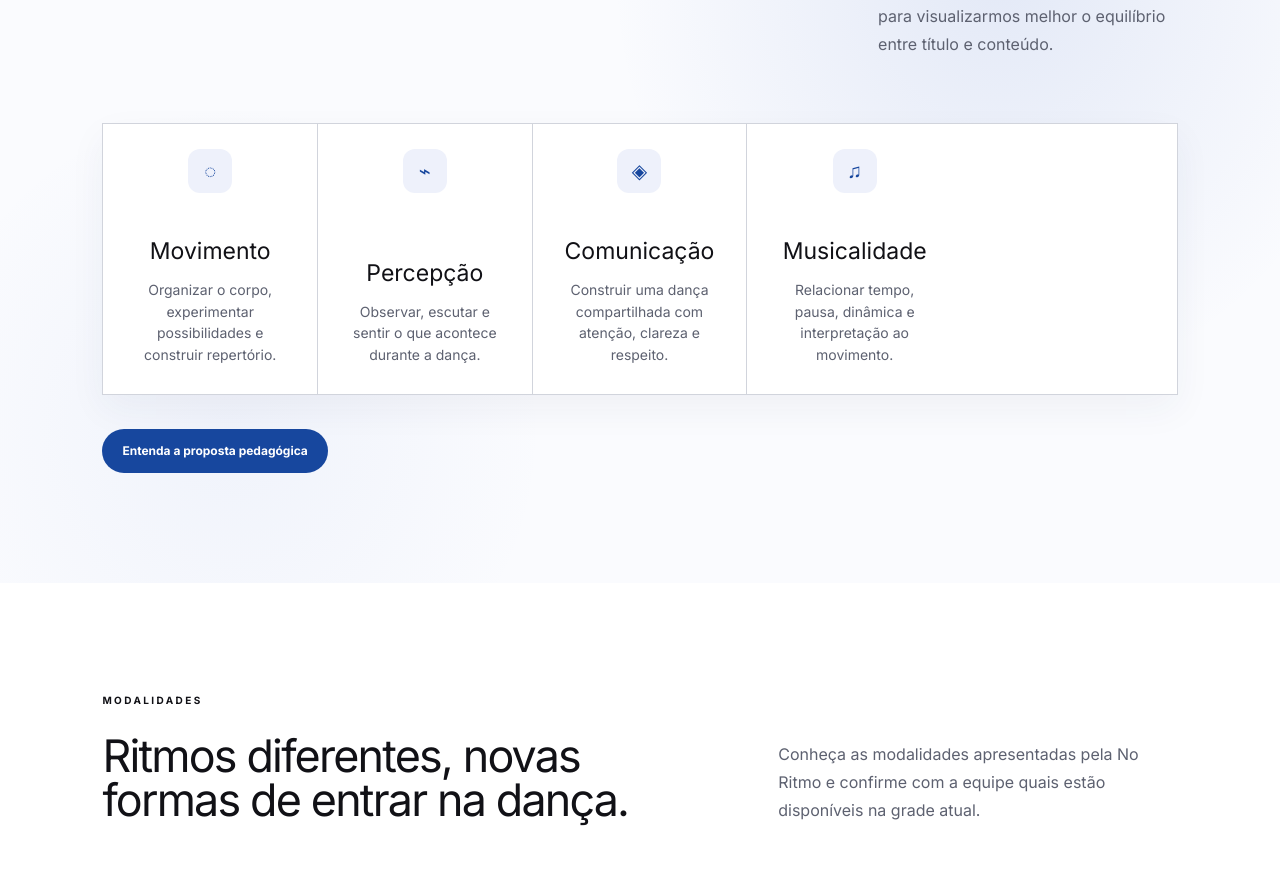
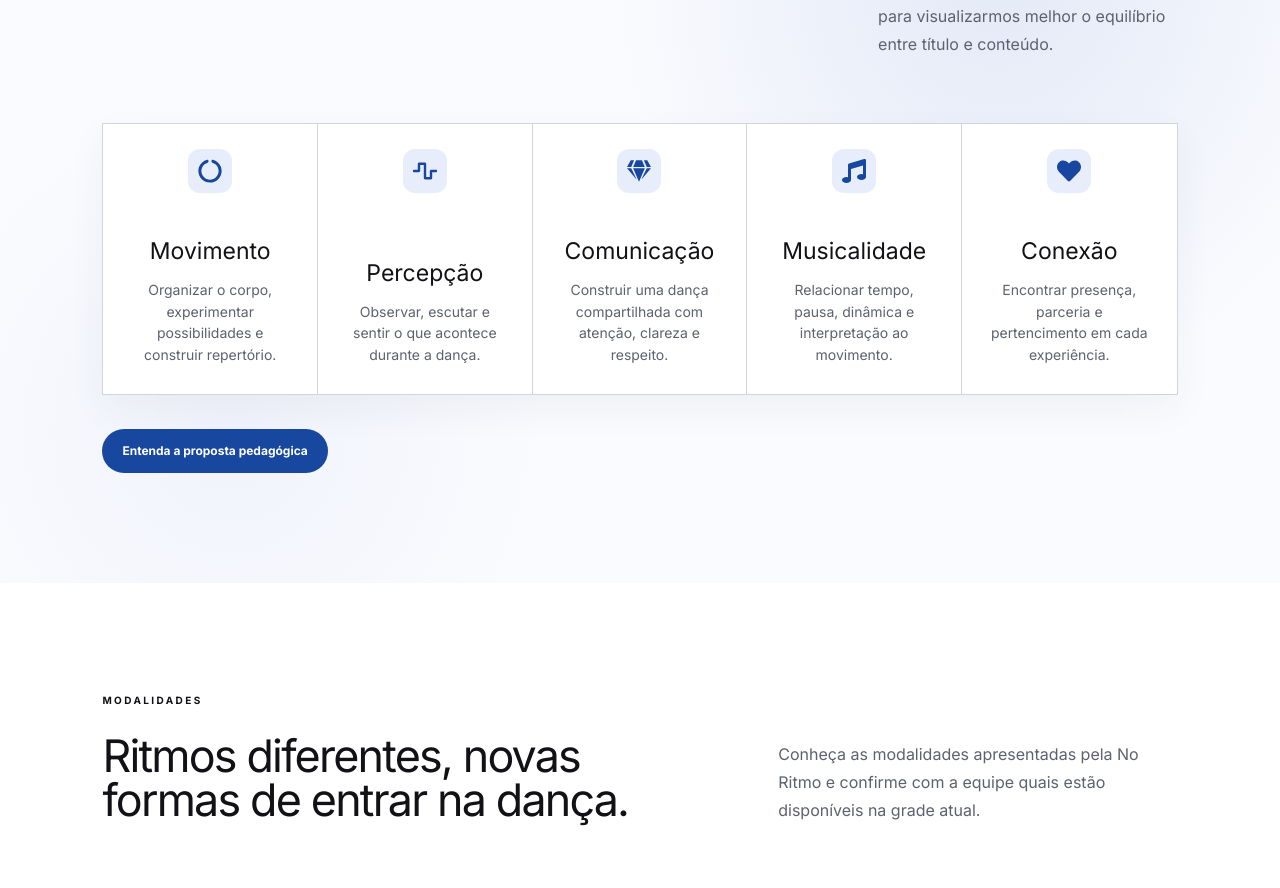
Before and after one commit to leonardodariva/no-ritmo-academia-de-danca, a Next.js app: page / in a window 1280 px wide. Shown: the part 1867-2755 px from the top of the page. Built offline with nearby package versions, Linux system fonts and the light colour scheme; a web font is replaced by a local one.

Commit message:
fix: adiciona quinto principio e harmoniza icones

```diff
--- a/app/globals.css
+++ b/app/globals.css
@@ -358,6 +358,7 @@ footer { background:#0b0b0f; color:var(--cream); padding:80px 8vw 25px; }.brand-
 .v4-method { background:linear-gradient(135deg,#f5f6fa 0%,#edf0fa 52%,#f8f9fc 100%); }.v4-method .v4-section-heading { grid-template-columns:1.4fr .6fr; text-align:left; }.v4-method .v4-section-heading>h2 { max-width:800px; font-size:clamp(42px,4.6vw,66px); line-height:.98; }.v4-method .v4-section-heading>span { display:block; }.v4-method-grid { grid-template-columns:repeat(5,1fr); background:#fff; border:1px solid #d1d4dc; box-shadow:0 14px 35px rgba(40,50,90,.05); padding:0; }.v4-method-grid article { min-height:270px; padding:25px 26px 28px; border-right:1px solid #d1d4dc; border-bottom:0; }.v4-method-grid article:last-child { border-right:0; }.v4-method-grid article>span { width:38px; height:38px; display:grid; place-items:center; border-radius:10px; background:#eef1fb; color:var(--blue); font-size:20px; }.v4-method-grid h3 { margin:auto 0 16px; font-size:23px; }.v4-method-grid p { max-width:300px; font-size:14px; }.method-button { display:inline-flex; margin-top:34px; padding:13px 20px; color:#fff; background:var(--blue); border-radius:999px; font-size:12px; font-weight:700; }.method-button:hover,.method-button:focus-visible { color:var(--blue); background:#fff; }
 @media(max-width:980px){ .v4-method .v4-section-heading { grid-template-columns:1fr; }.v4-method .v4-section-heading>h2,.v4-method .v4-section-heading>span { grid-column:1; }.v4-method-grid { grid-template-columns:1fr 1fr; }.v4-method-grid article:nth-child(2n) { border-right:0; }.v4-method-grid article:nth-child(-n+2) { border-bottom:1px solid #d1d4dc; } }
 @media(max-width:680px){ .v4-method-grid { grid-template-columns:1fr; }.v4-method-grid article { border-right:0; border-bottom:1px solid #d1d4dc; }.v4-method-grid article:last-child { border-bottom:0; } }
+.v4-method { background:radial-gradient(ellipse 42% 70% at 78% 28%,rgba(73,111,198,.19),transparent 72%),radial-gradient(ellipse 35% 55% at 18% 82%,rgba(106,139,214,.11),transparent 70%),#fafbfe; }.v4-method-grid article>span { width:50px; height:50px; border-radius:13px; background:#e8edfc; font-size:24px; }
 .v4-method { background:radial-gradient(ellipse 42% 70% at 78% 28%,rgba(73,111,198,.13),transparent 72%),radial-gradient(ellipse 35% 55% at 18% 82%,rgba(106,139,214,.07),transparent 70%),#fafbfe; }
 .v4-statement>h2,.statement-copy h2,.v4-section-heading>h2,.home-team-heading>h2,.v4-institution h2,.v4-invitation h2,.v4-method .v4-section-heading>h2 { font-size:clamp(30px,3.5vw,54px); letter-spacing:-1.8px; }
 .statement-highlights { display:grid; grid-template-columns:1fr 1fr; gap:18px; margin-top:30px; }.statement-highlights>div { display:grid; grid-template-columns:30px 1fr; column-gap:10px; align-items:start; }.statement-highlights span { width:28px; height:28px; display:grid; place-items:center; border:1px solid #c7cde0; border-radius:50%; color:var(--blue); font-size:15px; }.statement-highlights strong { font-size:13px; }.statement-highlights small { grid-column:2; margin-top:5px; color:#73798a; line-height:1.45; font-size:11px; }
--- a/app/page.tsx
+++ b/app/page.tsx
@@ -1,6 +1,6 @@
 import type { Metadata } from "next";
 import Link from "next/link";
-import { FaWhatsapp } from "react-icons/fa";
+import { FaCircleNotch, FaHeart, FaMusic, FaWaveSquare, FaGem, FaWhatsapp } from "react-icons/fa";
 import { classFormats, danceModalities } from "../content/classes";
 import { articles, knowledgePages } from "../content/editorial";
 import { siteContact, weeklySchedule } from "../content/site";
@@ -14,7 +14,10 @@ const teachingThemes = [
   ["Percepção", "Observar, escutar e sentir o que acontece durante a dança."],
   ["Comunicação", "Construir uma dança compartilhada com atenção, clareza e respeito."],
   ["Musicalidade", "Relacionar tempo, pausa, dinâmica e interpretação ao movimento."],
+  ["Conexão", "Encontrar presença, parceria e pertencimento em cada experiência."],
 ];
+
+const teachingIcons = [FaCircleNotch, FaWaveSquare, FaGem, FaMusic, FaHeart];
 
 export default function Home() {
   return <main className="v4-home">
@@ -44,7 +47,7 @@ export default function Home() {
 
     <section className="v4-method">
       <div className="v4-section-heading"><p>Nossa forma de ensinar</p><h2>Temas que orientam a experiência de aprendizagem.</h2><span>Esta estrutura será refinada com a equipe antes de ser apresentada como metodologia oficial. Lorem ipsum dolor sit amet, consectetur adipiscing elit, para visualizarmos melhor o equilíbrio entre título e conteúdo.</span></div>
-      <div className="v4-method-grid">{teachingThemes.map(([title, description], index) => <article key={title}><span aria-hidden="true">{["◌", "⌁", "◈", "♫", "♡"][index]}</span><h3>{title}</h3><p>{description}</p></article>)}</div>
+      <div className="v4-method-grid">{teachingThemes.map(([title, description], index) => { const Icon = teachingIcons[index]; return <article key={title}><span aria-hidden="true"><Icon /></span><h3>{title}</h3><p>{description}</p></article>; })}</div>
       <Link className="method-button" href="/sobre#metodologia">Entenda a proposta pedagógica</Link>
     </section>
 
```
